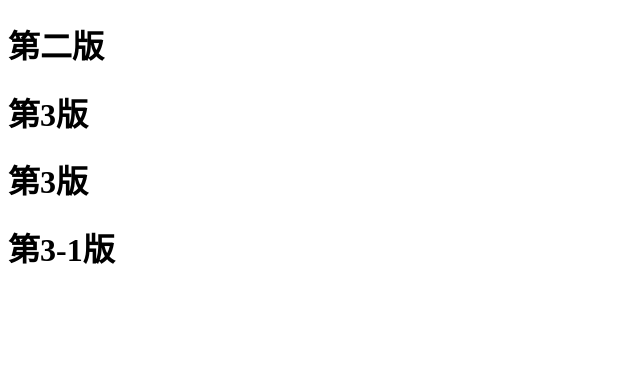
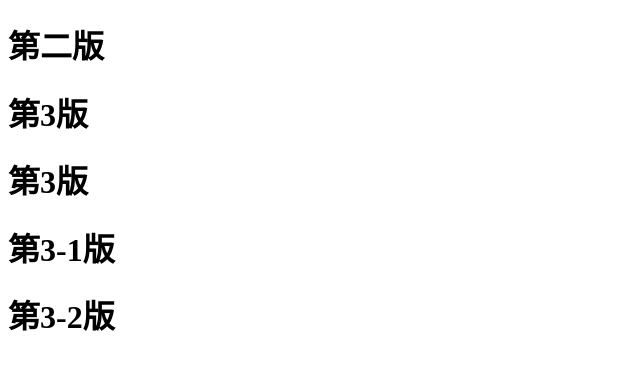
Before and after one commit to plusone602/gittest02, a plain HTML site: page index.html in a window 1280 px wide. Shown: the whole page, without its empty margins (0-640 px from the left). Drawn offline with Linux system fonts and the light colour scheme.

Commit message:
第3-2版

```diff
--- a/index.html
+++ b/index.html
@@ -10,5 +10,6 @@
     <h1>第3版</h1>
     <h1>第3版</h1>
     <h1>第3-1版</h1>
+    <h1>第3-2版</h1>
   </body>
 </html>
```
